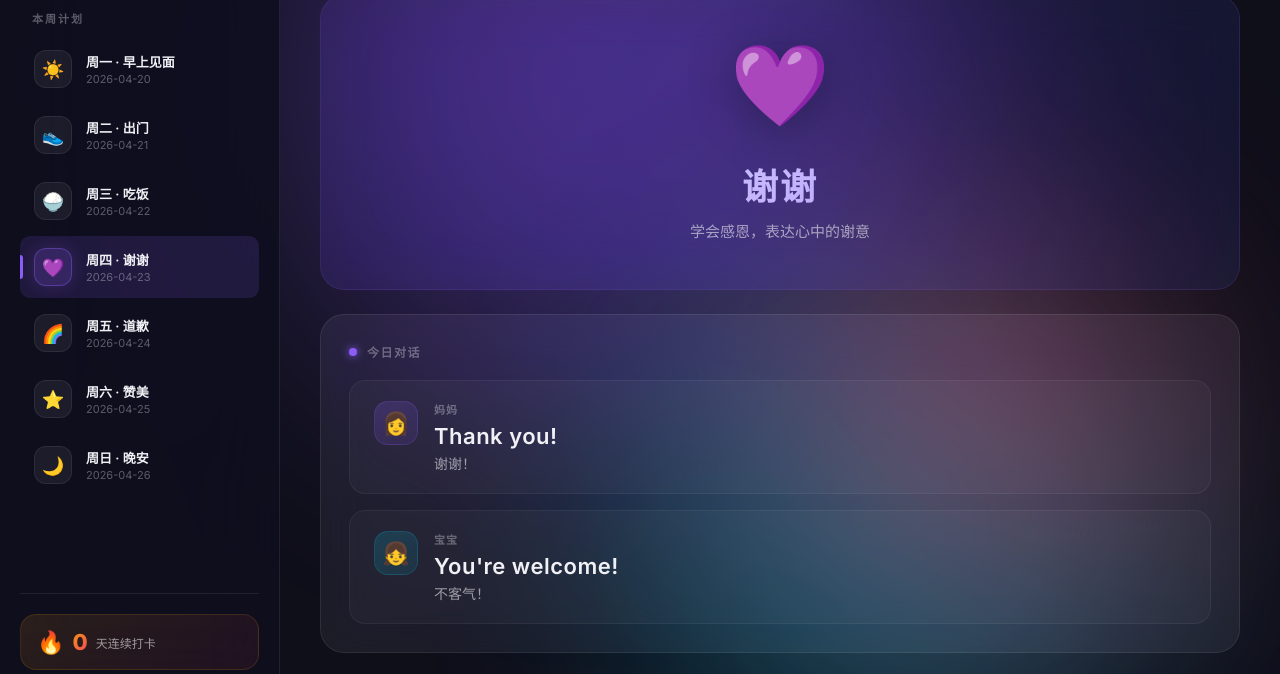
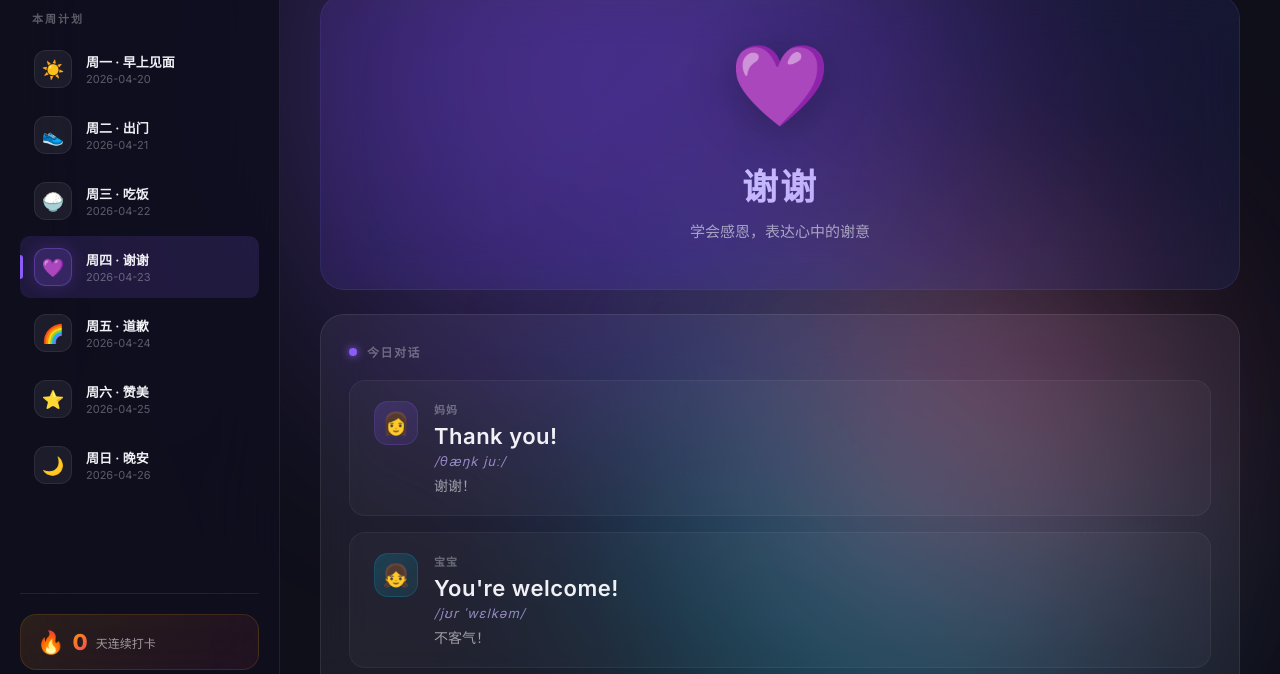
Before and after one commit to alexmayanjun-collab/ranran-en, a plain HTML site: page index.html in a window 1280 px wide. Shown: the part 102-776 px from the top of the page. Drawn offline with Linux system fonts and the light colour scheme.

Commit message:
feat: 为英语对话添加音标，方便家长准确发音
每个英语句子下方显示IPA国际音标

```diff
--- a/app.js
+++ b/app.js
@@ -166,6 +166,7 @@ function renderContent() {
         <div class="bubble-content">
           <div class="bubble-role">${isParent ? '妈妈' : '宝宝'}</div>
           <div class="bubble-english">${d.english}</div>
+          ${d.phonetic ? `<div class="bubble-phonetic">${d.phonetic}</div>` : ''}
           <div class="bubble-chinese">${d.chinese}</div>
         </div>
       </div>
--- a/data.js
+++ b/data.js
@@ -8,8 +8,8 @@ const englishData = {
     weekday: "周一",
     scene: "早上见面",
     dialogs: [
-      { english: "Good morning!", chinese: "早上好！" },
-      { english: "Good morning, Lily!", chinese: "早上好，莉莉！" }
+      { english: "Good morning!", chinese: "早上好！", phonetic: "/ɡʊd ˈmɔːrnɪŋ/" },
+      { english: "Good morning, Lily!", chinese: "早上好，莉莉！", phonetic: "/ɡʊd ˈmɔːrnɪŋ ˈlɪli/" }
     ],
     tip: "1. 站直身体，微笑\n2. 大声说，声音洪亮\n3. 说三遍",
     resources: [
@@ -22,8 +22,8 @@ const englishData = {
     weekday: "周二",
     scene: "出门",
     dialogs: [
-      { english: "Let's go!", chinese: "我们走吧！" },
-      { english: "OK, let's go!", chinese: "好的，我们走吧！" }
+      { english: "Let's go!", chinese: "我们走吧！", phonetic: "/lets ɡoʊ/" },
+      { english: "OK, let's go!", chinese: "好的，我们走吧！", phonetic: "/oʊˈkeɪ lets ɡoʊ/" }
     ],
     tip: "1. 背上小书包\n2. 挥挥手说Bye-bye\n3. 走到门口说",
     resources: [
@@ -35,8 +35,8 @@ const englishData = {
     weekday: "周三",
     scene: "吃饭",
     dialogs: [
-      { english: "Let's eat!", chinese: "我们吃饭吧！" },
-      { english: "Yummy! / Delicious!", chinese: "好吃！" }
+      { english: "Let's eat!", chinese: "我们吃饭吧！", phonetic: "/lets iːt/" },
+      { english: "Yummy! / Delicious!", chinese: "好吃！", phonetic: "/ˈjʌmi / dɪˈlɪʃəs/" }
     ],
     tip: "1. 坐好等一等\n2. 双手合十说\n3. 吃完夸妈妈",
     resources: [
@@ -48,8 +48,8 @@ const englishData = {
     weekday: "周四",
     scene: "谢谢",
     dialogs: [
-      { english: "Thank you!", chinese: "谢谢！" },
-      { english: "You're welcome!", chinese: "不客气！" }
+      { english: "Thank you!", chinese: "谢谢！", phonetic: "/θæŋk juː/" },
+      { english: "You're welcome!", chinese: "不客气！", phonetic: "/jʊr ˈwɛlkəm/" }
     ],
     tip: "1. 双手接过东西\n2. 鞠躬说Thank you\n3. 妈妈说不客气",
     resources: [
@@ -61,8 +61,8 @@ const englishData = {
     weekday: "周五",
     scene: "道歉",
     dialogs: [
-      { english: "Sorry!", chinese: "对不起！" },
-      { english: "It's OK!", chinese: "没关系！" }
+      { english: "Sorry!", chinese: "对不起！", phonetic: "/ˈsɔːri/" },
+      { english: "It's OK!", chinese: "没关系！", phonetic: "/ɪts oʊˈkeɪ/" }
     ],
     tip: "1. 轻轻拉对方手\n2. 低头说Sorry\n3. 拥抱一下",
     resources: [
@@ -74,8 +74,8 @@ const englishData = {
     weekday: "周六",
     scene: "赞美",
     dialogs: [
-      { english: "Good job!", chinese: "做得好！" },
-      { english: "Thank you!", chinese: "谢谢！" }
+      { english: "Good job!", chinese: "做得好！", phonetic: "/ɡʊd dʒɒb/" },
+      { english: "Thank you!", chinese: "谢谢！", phonetic: "/θæŋk juː/" }
     ],
     tip: "1. 完成后鼓掌\n2. 竖起大拇指\n3. 抱一抱",
     resources: [
@@ -87,8 +87,8 @@ const englishData = {
     weekday: "周日",
     scene: "晚安",
     dialogs: [
-      { english: "Good night!", chinese: "晚安！" },
-      { english: "Good night, sweet dreams!", chinese: "晚安，好梦！" }
+      { english: "Good night!", chinese: "晚安！", phonetic: "/ɡʊd naɪt/" },
+      { english: "Good night, sweet dreams!", chinese: "晚安，好梦！", phonetic: "/ɡʊd naɪt swiːt driːmz/" }
     ],
     tip: "1. 躺好盖被子\n2. 亲亲小脸蛋\n3. 轻轻说晚安",
     resources: [
--- a/style.css
+++ b/style.css
@@ -498,6 +498,15 @@ body {
   letter-spacing: 0.5px;
 }
 
+.bubble-phonetic {
+  font-size: 13px;
+  color: rgba(196,181,253,0.7);
+  font-weight: 400;
+  margin-bottom: 6px;
+  font-style: italic;
+  letter-spacing: 1px;
+}
+
 .bubble-chinese {
   font-size: 14px;
   color: var(--text-secondary);
```
